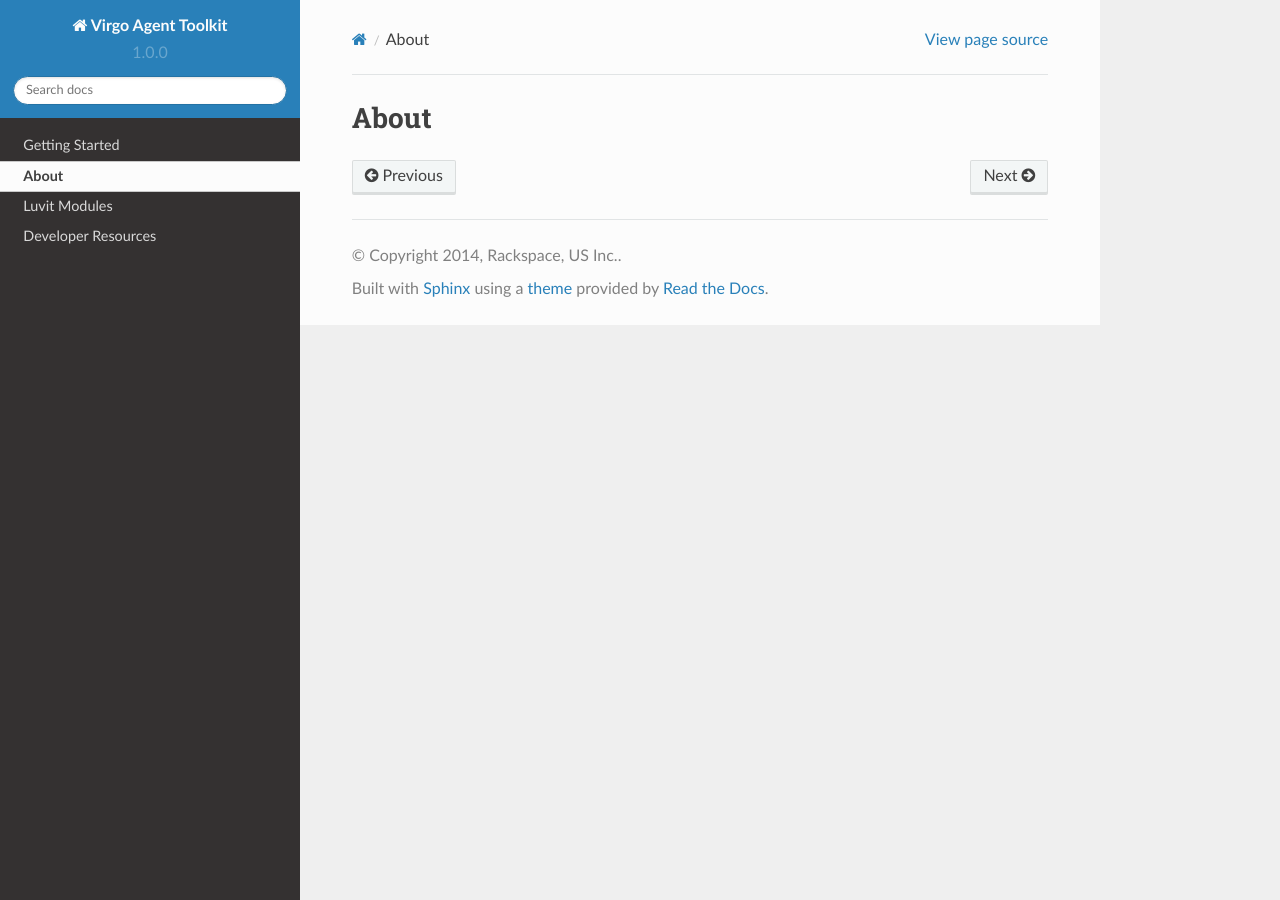
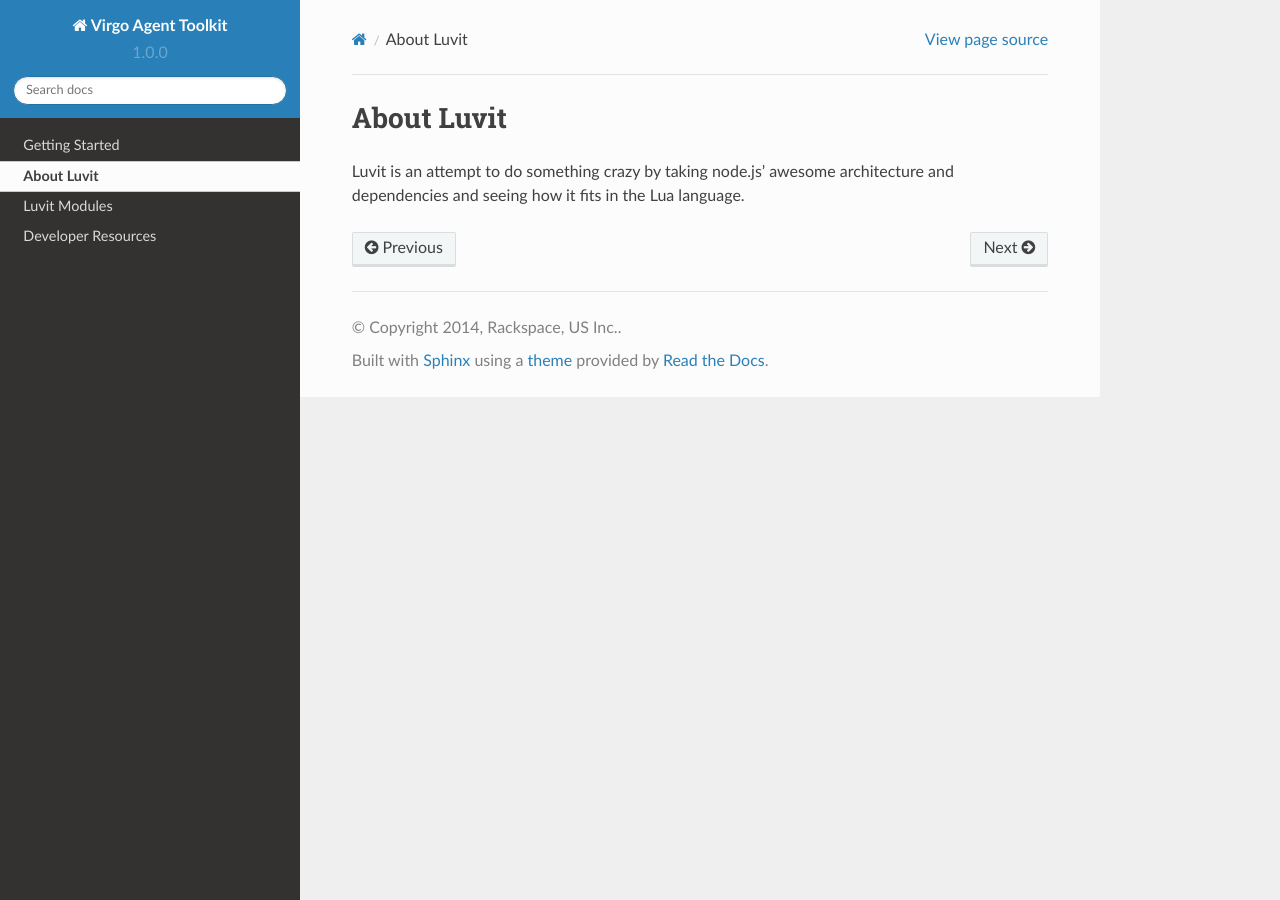
Before and after one commit to virgo-agent-toolkit/docs, a Sphinx documentation site: the page built from source/luvit_about.rst, in a window 1280 px wide. Built offline with Sphinx 7.4.7 and the Read the Docs theme 2.0.0, drawn with Linux system fonts in a browser that asks for light colours.

Commit message:
tweaks to presentation

```diff
--- a/source/index.rst
+++ b/source/index.rst
@@ -24,7 +24,7 @@ Luvit
 
 .. toctree::
    :glob:
-   :maxdepth: 1
+   :maxdepth: 3
 
    luvit_about
    luvit_modules
@@ -34,7 +34,7 @@ Developer Information
 
 .. toctree::
    :glob:
-   :maxdepth: 1
+   :maxdepth: 3
 
    developer_resources
 
--- a/source/luvit_about.rst
+++ b/source/luvit_about.rst
@@ -1,2 +1,5 @@
-About
-=====
+About Luvit
+===========
+
+Luvit is an attempt to do something crazy by taking node.js' awesome
+architecture and dependencies and seeing how it fits in the Lua language.
```
